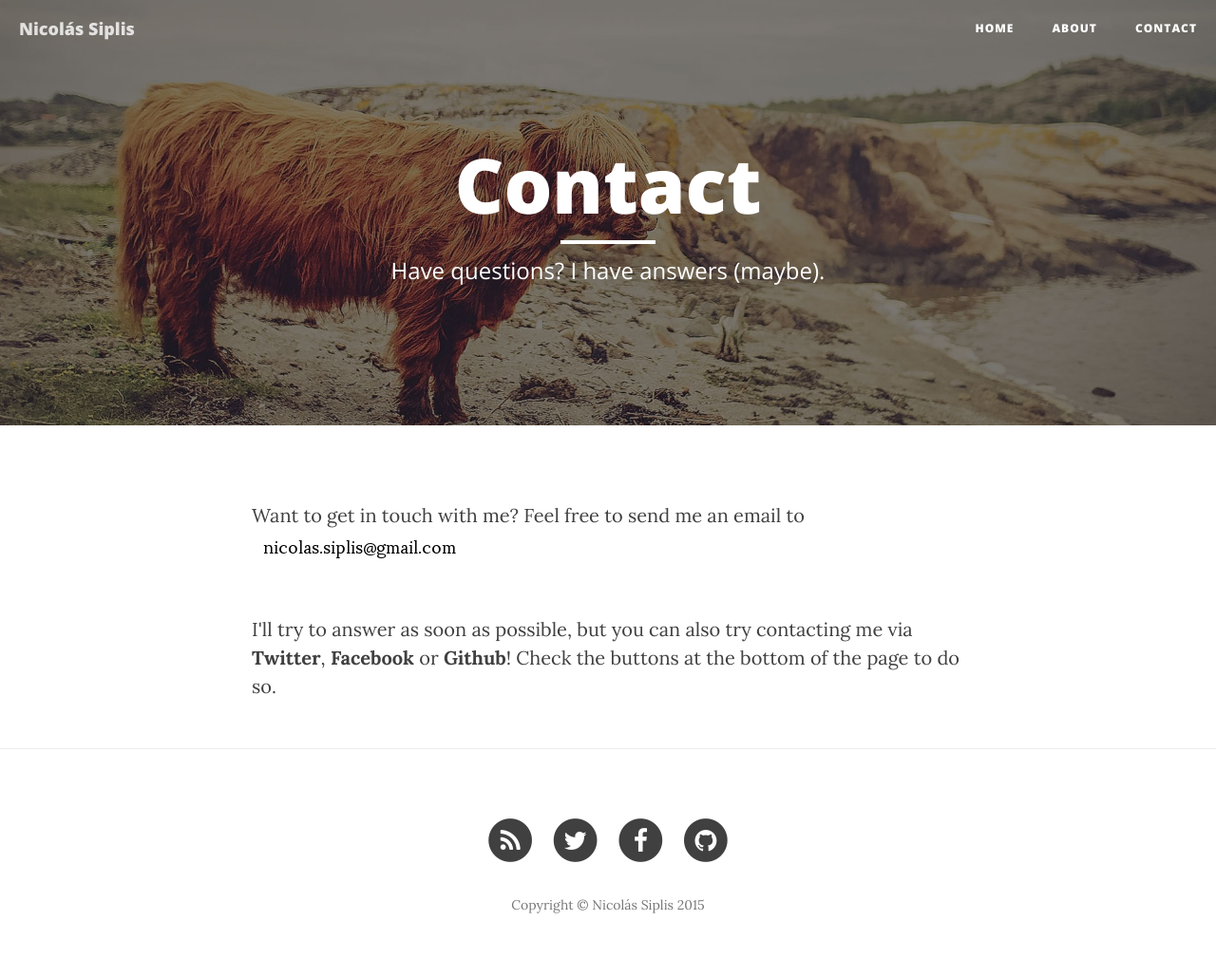
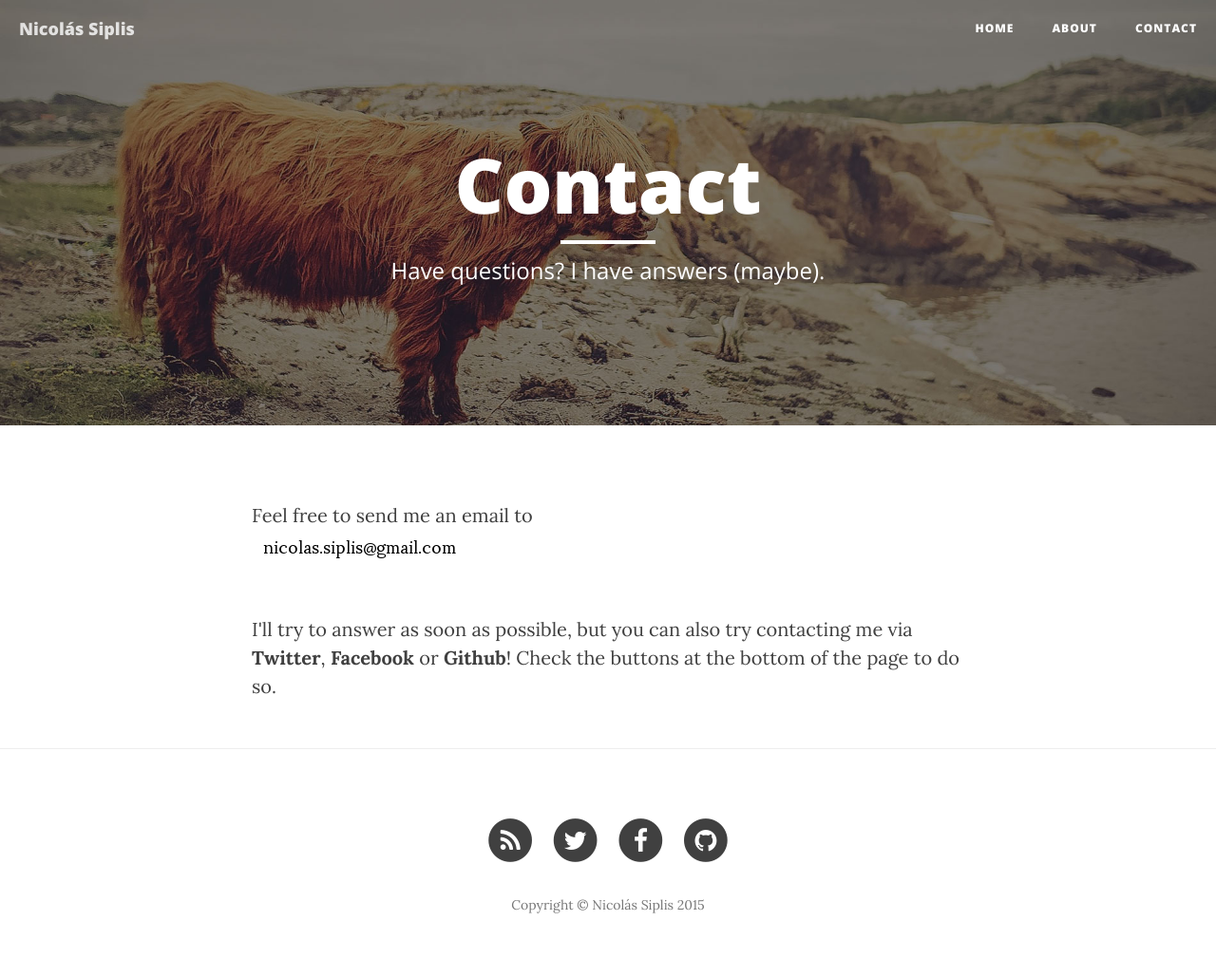
Before and after one commit to nicolas-siplis-zz/nicolas-siplis.github.io, a Jekyll site: the page built from contact.html, in a window 1280 px wide. Shown: the whole page at 95% size. Built offline with Jekyll 4.4.1, drawn with Linux system fonts in a browser that asks for light colours; nearby versions of some CDN libraries.

Commit message:
Changed contact form

```diff
--- a/contact.html
+++ b/contact.html
@@ -5,6 +5,6 @@ description: "Have questions? I have answers (maybe)."
 header-img: "img/contact-bg.jpg"
 ---
 
-<p>Want to get in touch with me? Feel free to send me an email to <img src="/img/mail.png">
+<p>Feel free to send me an email to <img src="/img/mail.png">
 <br>
 <p>I'll try to answer as soon as possible, but you can also try contacting me via <b>Twitter</b>, <b>Facebook</b> or <b>Github</b>! Check the buttons at the bottom of the page to do so.</p>
```
Also changed, not shown: 1 other file.
